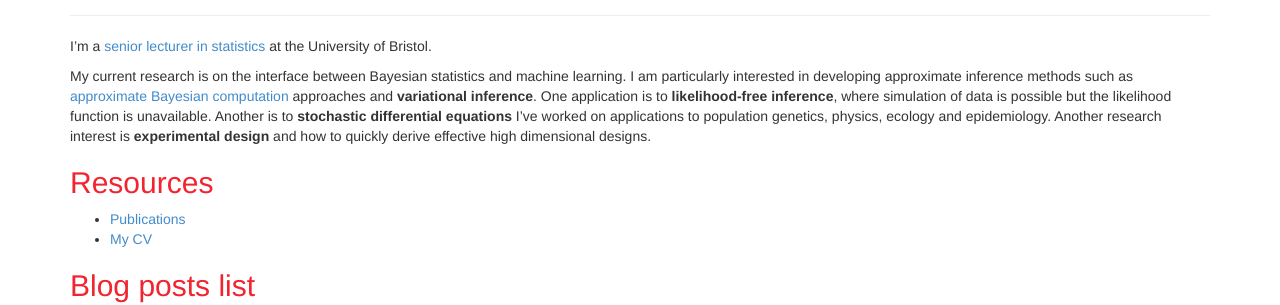
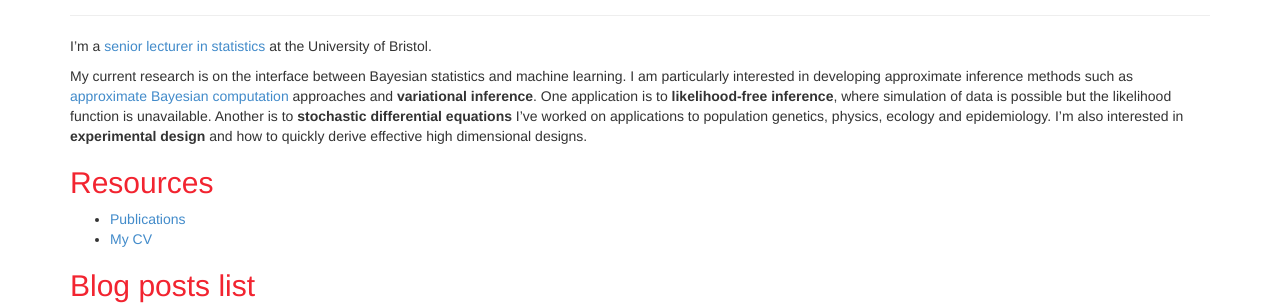
Before and after one commit to dennisprangle/dennisprangle.github.io, a Jekyll site: the page built from index.md, in a window 1280 px wide. Shown: the part 156-461 px from the top of the page. Built offline with Jekyll 4.4.1, drawn with Linux system fonts in a browser that asks for light colours; nearby versions of some CDN libraries.

Commit message:
Edit bio wording

```diff
--- a/index.md
+++ b/index.md
@@ -11,7 +11,7 @@ I am particularly interested in developing approximate inference methods such as
 One application is to **likelihood-free inference**, where simulation of data is possible but the likelihood function is unavailable.
 Another is to **stochastic differential equations**
 I've worked on applications to population genetics, physics, ecology and epidemiology.
-Another research interest is **experimental design** and how to quickly derive effective high dimensional designs.
+I'm also interested in **experimental design** and how to quickly derive effective high dimensional designs.
 
 
 ## Resources
```
